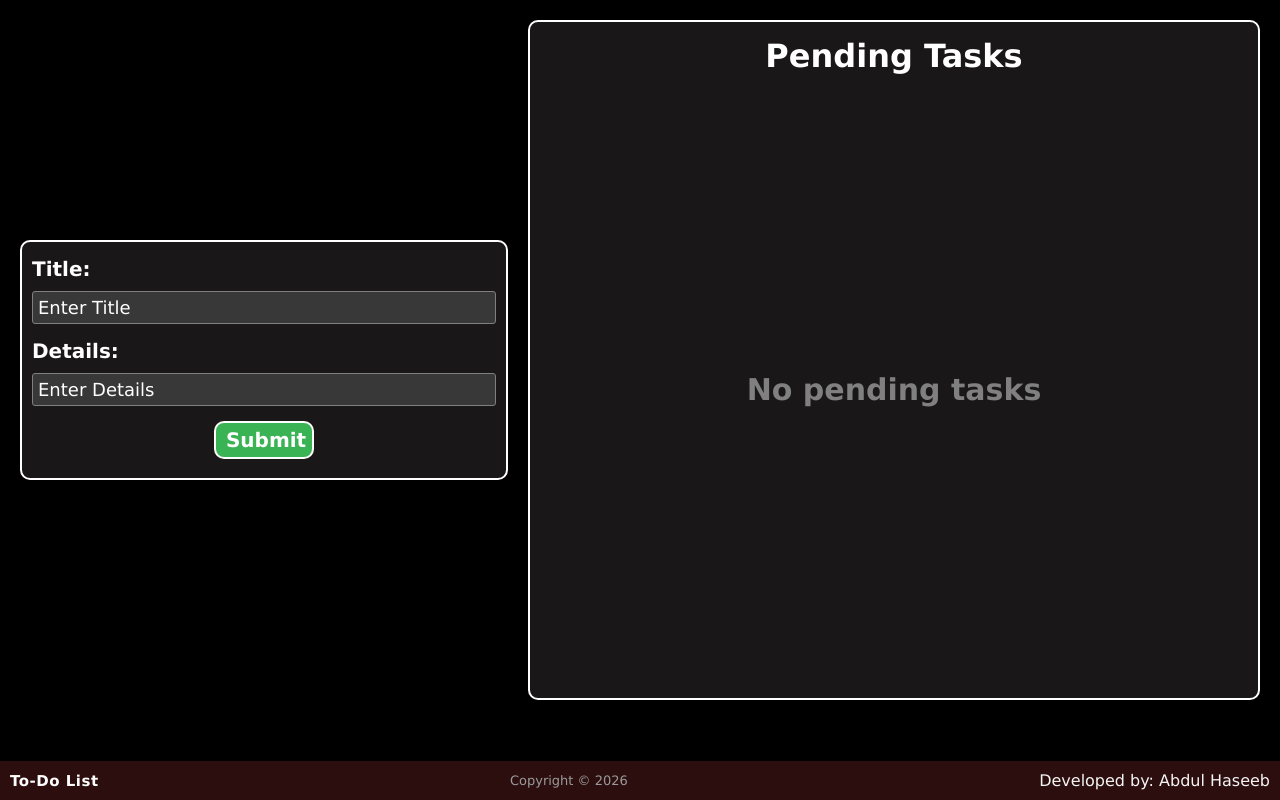
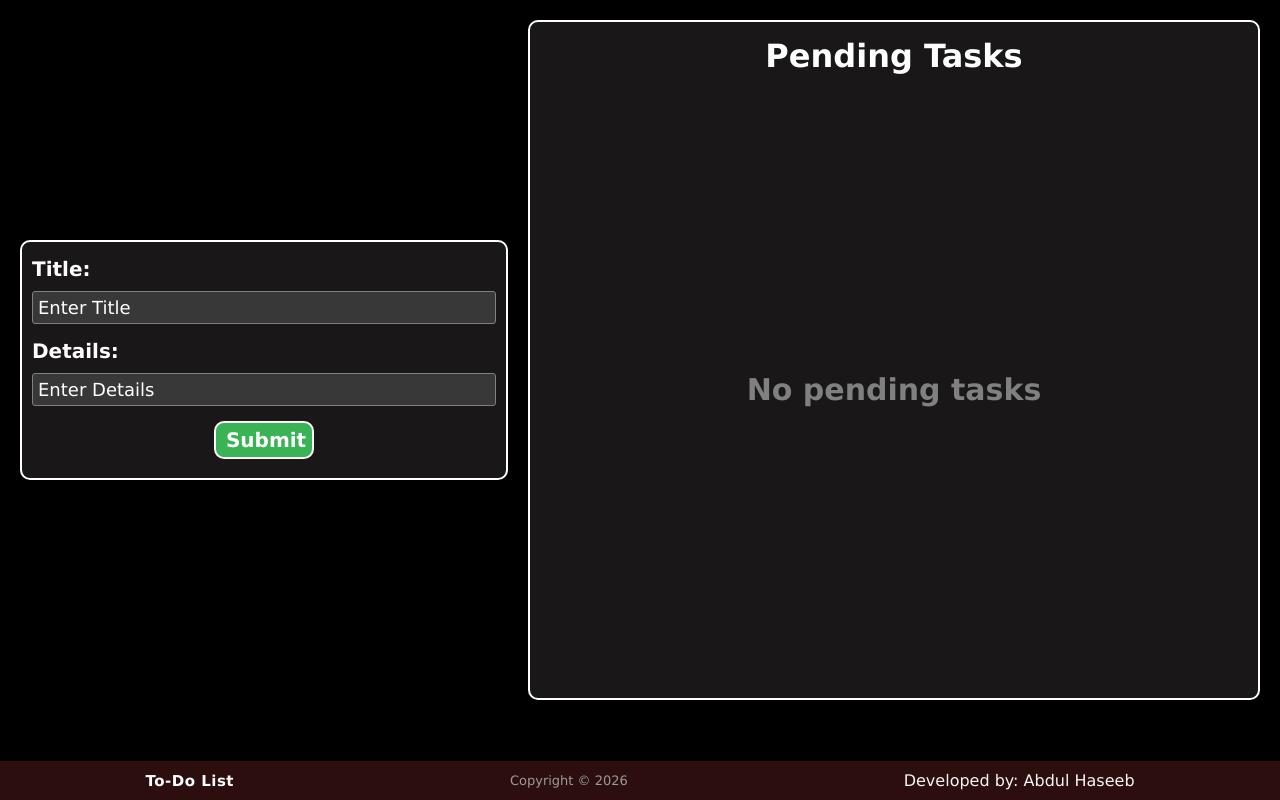
Before and after one commit to abdulhaseeb0666/Projects, a React (Vite) app in the folder To-Do List/: page / in a window 1280 px wide. Built offline with nearby package versions, Linux system fonts and the light colour scheme.

Commit message:
On branch main Your branch is up to date with 'origin/main'.
Changes to be committed:
	modified:   To-Do List/src/index.css

```diff
--- a/To-Do List/src/index.css
+++ b/To-Do List/src/index.css
@@ -188,7 +188,7 @@ input::placeholder {
     padding: 10px;
     display: flex;
     align-items: center;
-    justify-content: space-between;
+    justify-content: space-around;
     gap: 5px;
 }
 
@@ -252,7 +252,8 @@ input::placeholder {
     /* FOOTER */
     .footer {
         flex-wrap: wrap;
-        justify-content: center;
+        justify-content: space-around;
+        align-items: center;
         text-align: center;
     }
 }
```
